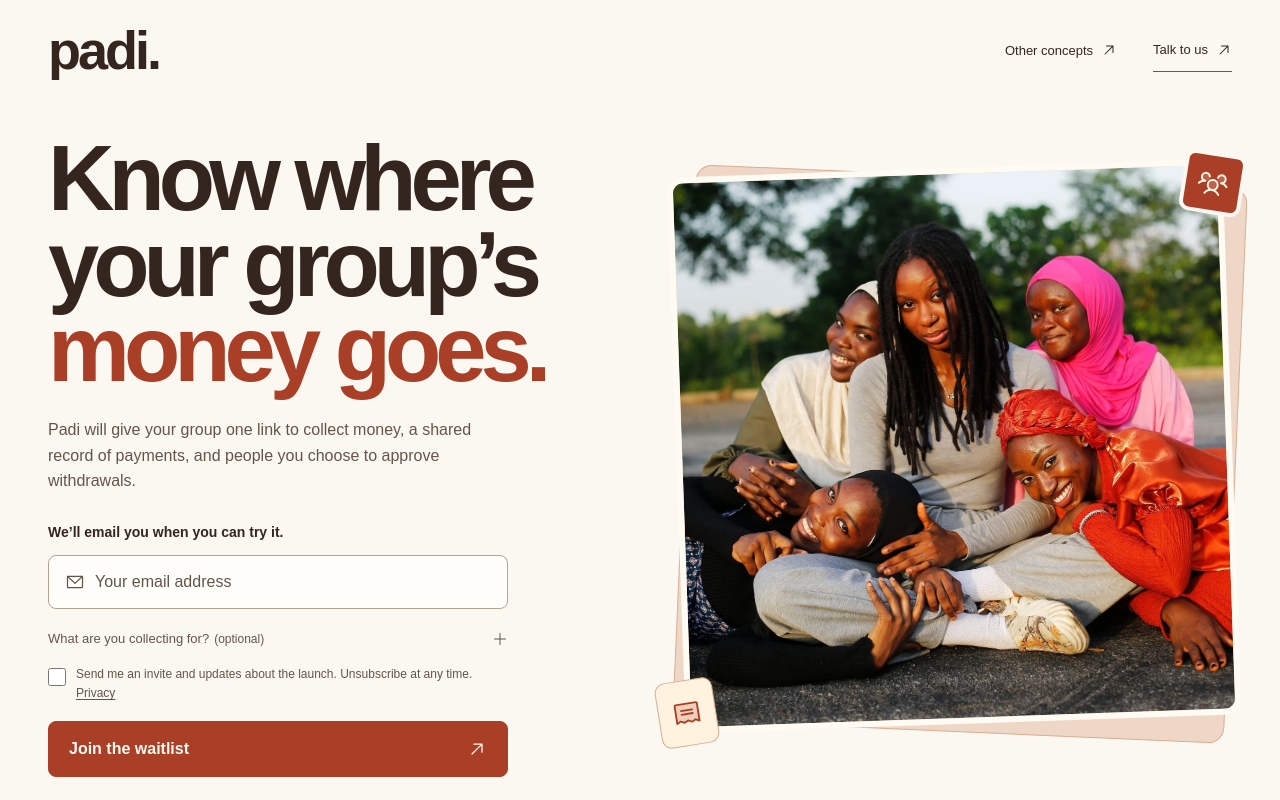
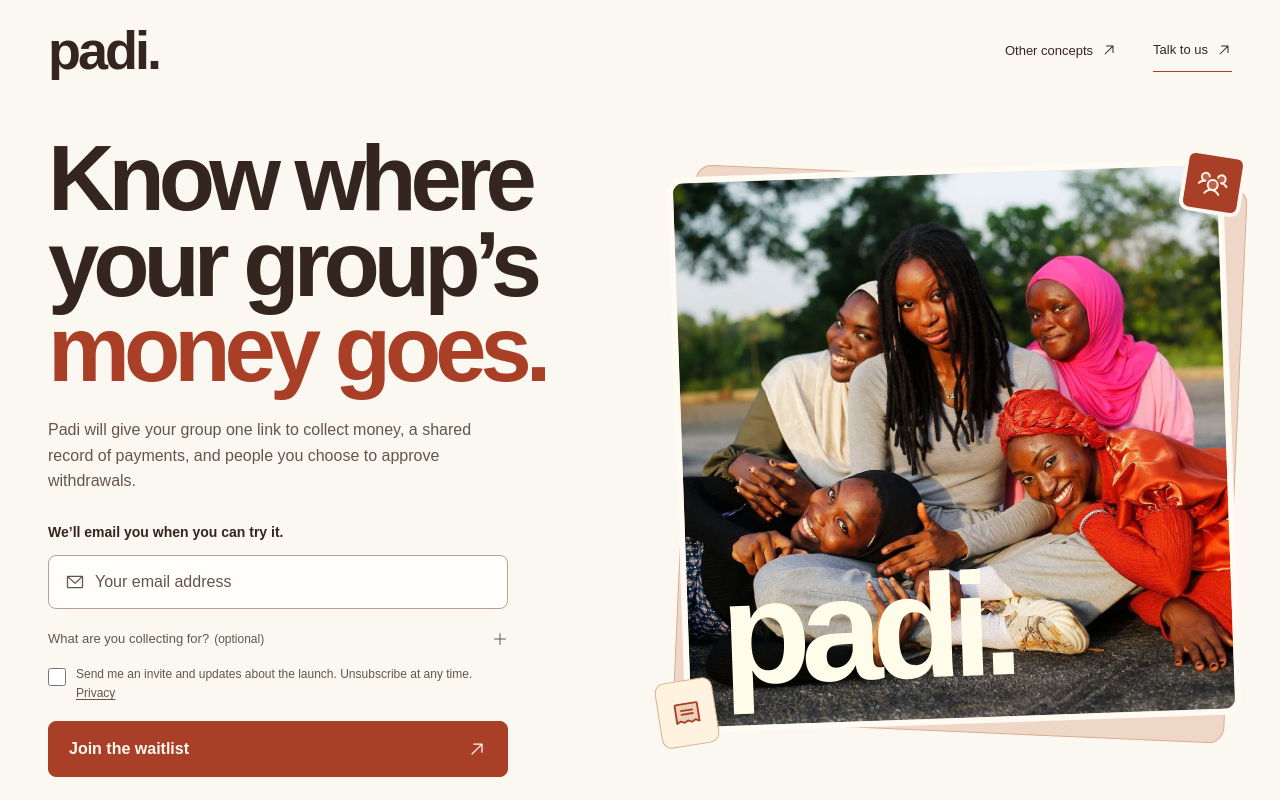
Before and after one commit to CovalentWorks/contribution-waitlist, a Next.js app: page /lab/circle in a window 1280 px wide. Shown: the top 800 px of the page. Built offline with nearby package versions, Linux system fonts and the light colour scheme; no server answers.

Commit message:
design: add configurable wordmark over the photo

```diff
--- a/src/components/lab/experiment.tsx
+++ b/src/components/lab/experiment.tsx
@@ -18,7 +18,10 @@
           <p>{brand.name} will give your group one link to collect money, a shared record of payments, and people you choose to approve withdrawals.</p>
         </div>
         <div className={styles.artwork}>
-          <div className={styles.portrait}><Image src={circle ? '/images/abuja-friends.webp' : '/images/nigerian-wedding.webp'} alt={circle ? 'Five friends sitting together outdoors in Abuja, Nigeria' : 'Friends and family celebrating at a Nigerian wedding'} fill preload sizes="(max-width:600px) calc(100vw - 48px), (max-width:900px) 560px, 45vw" /></div>
+          <div className={styles.portrait}>
+            <Image src={circle ? '/images/abuja-friends.webp' : '/images/nigerian-wedding.webp'} alt={circle ? 'Five friends sitting together outdoors in Abuja, Nigeria' : 'Friends and family celebrating at a Nigerian wedding'} fill preload sizes="(max-width:600px) calc(100vw - 48px), (max-width:900px) 560px, 45vw" />
+            {circle && <span className={styles.photoWordmark} aria-hidden="true">{brand.name.toLowerCase()}.</span>}
+          </div>
           {circle && <div className={styles.photoDecorations} aria-hidden="true"><span className={styles.peopleStamp}><UsersThree size={32} weight="duotone" /></span><span className={styles.recordStamp}><Receipt size={30} weight="duotone" /></span></div>}
         </div>
         <div className={styles.signup}><WaitlistForm /></div>
--- a/src/components/lab/lab.module.css
+++ b/src/components/lab/lab.module.css
@@ -10,8 +10,9 @@
 .titleBlock>p { max-width:430px; font-size:16px; line-height:1.6; margin-top:24px; color:var(--muted); }
 .artwork { grid-area:photo; position:relative; width:100%; max-width:620px; align-self:start; margin:32px 12px 24px 0; }
 .artwork::before { content:''; position:absolute; inset:12px -12px -12px 12px; border:1px solid var(--accent); border-radius:16px; }
-.portrait { position:relative; width:100%; aspect-ratio:1; overflow:hidden; border-radius:16px; background:#e8dfd0; }
+.portrait { position:relative; width:100%; aspect-ratio:1; overflow:hidden; border-radius:16px; background:#e8dfd0; container-type:inline-size; }
 .portrait img { object-fit:cover; object-position:50% 82%; }
+.photoWordmark { position:absolute; left:6%; bottom:6%; color:#fffce9; font-family:'Bricolage Grotesque Variable',Arial,sans-serif; font-size:clamp(56px,27cqw,190px); font-weight:800; letter-spacing:-.07em; line-height:.82; pointer-events:none; user-select:none; }
 .signup { grid-area:signup; width:100%; max-width:460px; margin-top:28px; padding:0; }
 .signup :global(.waitlist-form), .signup :global(.signup-success) { max-width:none; }
 .signup :global(.field-label) { font-size:14px; }
```
